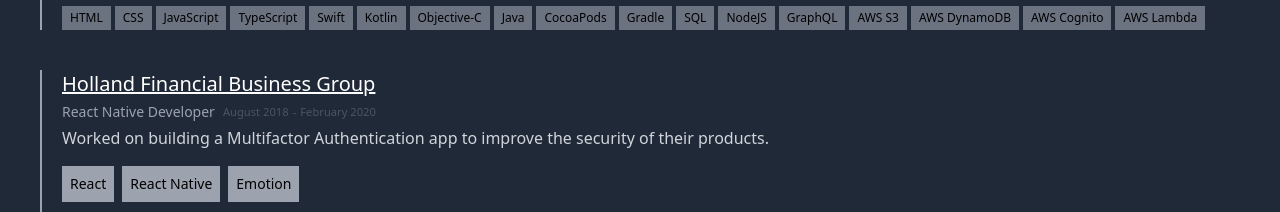
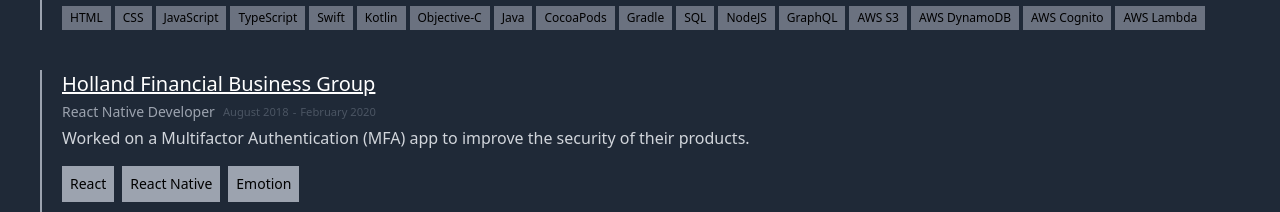
Before and after one commit to PetervE/pit.gg, a Next.js app: page / in a window 1280 px wide. Shown: the part 1020-1232 px from the top of the page. Built offline with nearby package versions, Linux system fonts and the light colour scheme; no server answers; what aws-amplify would draw is missing.

Commit message:
text tweak

```diff
--- a/pages/index.js
+++ b/pages/index.js
@@ -146,7 +146,7 @@
   {
     name: "Holland Financial Business Group",
     description:
-      "Worked on building a Multifactor Authentication app to improve the security of their products.",
+      "Worked on a Multifactor Authentication (MFA) app to improve the security of their products.",
     website: "https://hfbg.nl",
     begin_date: new Date("2018/8/1"),
     end_date: new Date("2020/2/1"),
```
